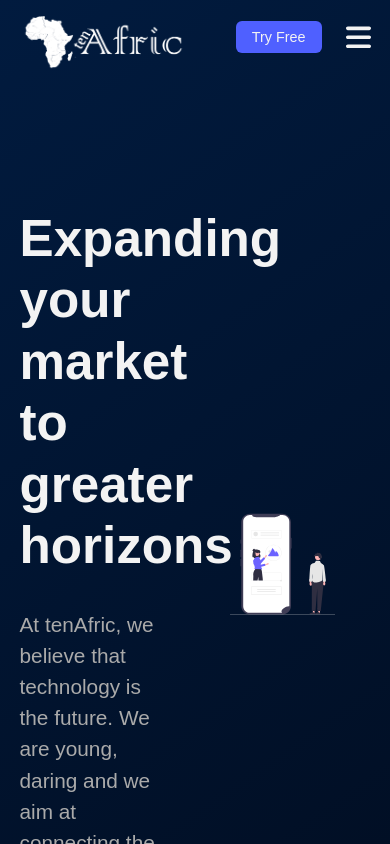
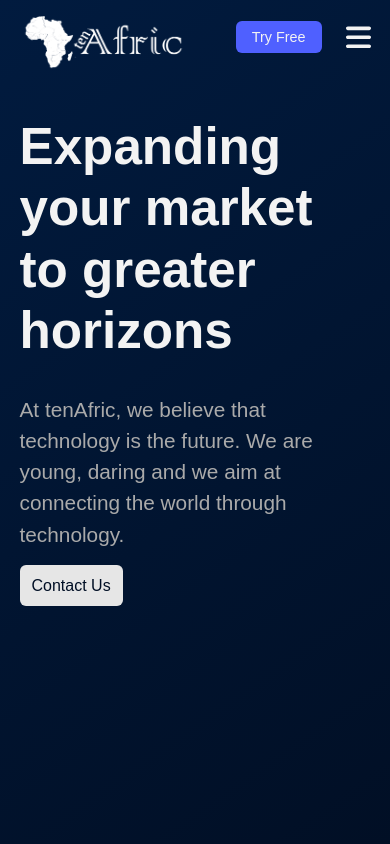
Before and after one commit to tenAfric/tenAfrik, a React (Create React App) app: page / in a window 390 px wide. Built offline with nearby package versions, Linux system fonts and the light colour scheme.

Commit message:
landing responsiveness

```diff
--- a/src/styles/css/index.css
+++ b/src/styles/css/index.css
@@ -685,6 +685,12 @@ video {
   font-weight: 700;
 }
 
+@media (min-width: 480px) {
+  .sm\:mt-0 {
+    margin-top: 0px;
+  }
+}
+
 @media (min-width: 1440px) {
   .xl\:container {
     width: 100%;
--- a/src/styles/css/landing.css
+++ b/src/styles/css/landing.css
@@ -1,5 +1,10 @@
 .landing {
   background: linear-gradient(145deg, #011b3f, #010f25);
+}
+@media (max-width: 480px) {
+  .landing .landing-section {
+    margin-top: 0 !important;
+  }
 }
 .landing .landing-section .landing-wrapper {
   margin: 0 5%;
@@ -7,6 +12,12 @@
 }
 .landing .landing-section .landing-wrapper .landing-texts {
   width: 40%;
+}
+@media (max-width: 480px) {
+  .landing .landing-section .landing-wrapper .landing-texts {
+    width: 100%;
+    margin-top: 20px;
+  }
 }
 .landing .landing-section .landing-wrapper .landing-texts .landing-txt-header {
   font-weight: 600;
@@ -26,6 +37,11 @@
   width: 40%;
   padding-right: 10%;
 }
+@media (max-width: 480px) {
+  .landing .landing-section .landing-wrapper .landing-image {
+    display: none !important;
+  }
+}
 .landing .landing-section .landing-wrapper .landing-image .img-landing {
   width: 100%;
   height: 100%;
--- a/src/styles/scss/landing.scss
+++ b/src/styles/scss/landing.scss
@@ -4,11 +4,18 @@ $bgDarkDark: #010f25;
 .landing{
     background: linear-gradient(145deg, $bgDarkLight, $bgDarkDark);
     .landing-section{
+        @media(max-width: 480px){
+            margin-top: 0 !important;
+        }
         .landing-wrapper{
             margin: 0 5%;
             justify-content: space-between;
             .landing-texts{
                 width: 40%;
+                @media(max-width: 480px){
+                    width: 100%;
+                    margin-top: 20px;
+                }
                 .landing-txt-header{
                     font-weight: 600;
                     line-height: 1.2;
@@ -25,6 +32,9 @@ $bgDarkDark: #010f25;
                 }
             }
             .landing-image{
+                @media(max-width: 480px){
+                    display: none !important;
+                }
                 width: 40%;
                 padding-right: 10%;
                 .img-landing{
```
Also changed, not shown: 1 other file (tests, documents, lock files or other folders).
